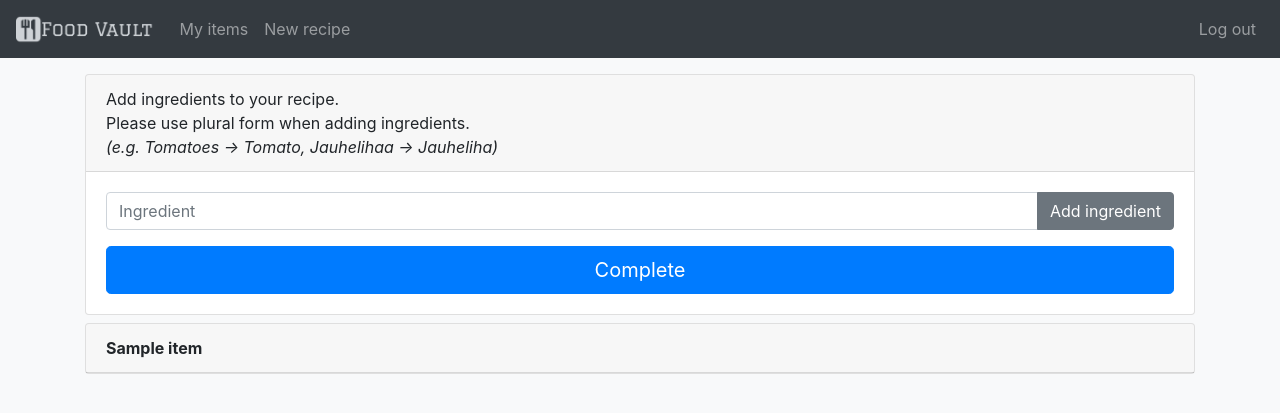
After one commit to Darake/ruokaholvi, a Flask app: page /recipes/ingredients/1/ in a window 1280 px wide. The commit adds this page. Shown: the top 413 px of the page. Run offline with Flask 2, Linux system fonts and the light colour scheme; a user stored in the database is signed in; tables that the repository leaves empty hold one stand-in row (values such as "Sample post"); some libraries are stand-ins or nearby versions.

Commit message:
Add functionality for creating recipes

```diff
--- a/application/__init__.py
+++ b/application/__init__.py
@@ -1,11 +1,16 @@
 # flask-sovellus
 from flask import Flask
 app = Flask(__name__)
+
+# kansioiden määrittelyä
+import os
 app.static_folder = 'static'
+APP_ROOT = os.path.dirname(os.path.abspath(__file__))
+UPLOAD_FOLDER = os.path.join(APP_ROOT, 'static/uploads')
+app.config['UPLOAD_FOLDER'] = UPLOAD_FOLDER
 
 # tietokanta
 from flask_sqlalchemy import SQLAlchemy
-import os
 
 if os.environ.get("HEROKU"):
     app.config["SQLALCHEMY_DATABASE_URI"] = os.environ.get("DATABASE_URL")
@@ -22,6 +27,9 @@ from application.items import views
 
 from application.auth import models
 from application.auth import views
+
+from application.recipes import models
+from application.recipes import views
 
 # kirjautuminen
 from application.auth.models import User
--- a/application/auth/models.py
+++ b/application/auth/models.py
@@ -1,7 +1,7 @@
 from application import db
-from application.models import BaseWithName
+from application.models import Base, DatestampMixIn, NameMixIn
 
-class User(BaseWithName):
+class User(Base, DatestampMixIn, NameMixIn):
 
     __tablename__ = "account"
 
@@ -9,6 +9,7 @@ class User(BaseWithName):
     password = db.Column(db.String(144), nullable=False)
 
     items = db.relationship("UserItem", backref='account', lazy=True)
+    recipes = db.relationship("Recipe", backref='account', lazy=True)
 
     def __init__(self, name, username, password):
         self.name = name
--- /dev/null
+++ b/application/recipes/forms.py
@@ -0,0 +1,16 @@
+from flask_wtf import FlaskForm
+from wtforms import StringField, TextAreaField, FileField, validators
+
+class IngredientForm(FlaskForm):
+    ingredient = StringField("Ingredient:", [validators.InputRequired()])
+
+    class Meta:
+        csrf = False
+
+class RecipeForm(FlaskForm):
+    name = StringField("Recipe name:", [validators.InputRequired()])
+    instructions = TextAreaField("Instructions:", [validators.InputRequired()])
+    image = FileField("Image:", [validators.Optional()])
+
+    class Meta:
+        csrf = False
--- /dev/null
+++ b/application/recipes/models.py
@@ -0,0 +1,45 @@
+from application import db, app
+from application.models import Base, NameMixIn, DatestampMixIn
+
+from flask_login import current_user
+from sqlalchemy.sql import text
+
+class Ingredient(Base):
+
+    recipe_id = db.Column(db.Integer, db.ForeignKey('recipe.id'),
+                            nullable=False)
+    item_id = db.Column(db.Integer, db.ForeignKey('item.id'), nullable=False)
+
+    def __init__(self, recipe_id, item_id):
+        self.recipe_id = recipe_id
+        self.item_id = item_id
+
+    @staticmethod
+    def list_recipes_ingredients(recipeId):
+        stmt = text("SELECT item.name FROM item, ingredient, recipe"
+                    " WHERE item.id = ingredient.item_id"
+                    " AND ingredient.recipe_id = :recipeId"
+                    " GROUP BY item.name").params(recipeId=recipeId)
+        res = db.engine.execute(stmt)
+
+        response = []
+        for row in res:
+            response.append(row[0])
+
+        return response
+
+class Recipe(Base, DatestampMixIn, NameMixIn):
+
+    instructions = db.Column(db.String(2000), nullable=False)
+    image = db.Column(db.String(144), nullable=True)
+
+    account_id = db.Column(db.Integer, db.ForeignKey('account.id'),
+                            nullable=False)
+
+    ingredients = db.relationship("Ingredient", backref='Recipe', lazy=True)
+
+
+    def __init__(self, name, instructions, image):
+        self.name = name
+        self.instructions =instructions
+        self.image = image
--- /dev/null
+++ b/application/recipes/views.py
@@ -0,0 +1,68 @@
+from flask import redirect, render_template, request, url_for
+from flask_login import login_required, current_user
+from werkzeug.utils import secure_filename
+
+from application import app, db
+from application.items.models import Item
+from application.recipes.models import Recipe, Ingredient
+from application.recipes.forms import RecipeForm, IngredientForm
+
+from cloudinary.uploader import upload
+
+@app.route("/recipes/new", methods=["GET", "POST"])
+@login_required
+def recipes_create():
+    if request.method == "GET":
+        return render_template("recipes/new.html", form=RecipeForm())
+
+    form = RecipeForm(request.form)
+    if not form.validate():
+        return render_template("/recipes/new.html", form=form)
+
+    try:
+        file = request.files[form.image.name]
+        upload_result = upload(file)
+        url = upload_result['url']
+    except:
+        url = None
+
+
+    r = Recipe(form.name.data, form.instructions.data, url)
+    r.account_id = current_user.id
+
+    db.session().add(r)
+    db.session().flush()
+    recipeId = r.id
+
+    db.session().commit()
+
+    return redirect(url_for("recipes_ingredients", recipeId=recipeId))
+
+@app.route("/recipes/ingredients/<recipeId>/" , methods=["GET", "POST"])
+@login_required
+def recipes_ingredients(recipeId):
+    if request.method == "GET":
+        return render_template("/recipes/ingredients.html",
+                                form=IngredientForm(),
+                                ingredients=Ingredient.list_recipes_ingredients(recipeId),
+                                recipeId=recipeId)
+
+    form = IngredientForm(request.form)
+    if not form.validate():
+        return redirect(url_for("recipes_ingredients", recipeId=recipeId))
+
+    try:
+        itemId = Item.query.filter_by(name=form.ingredient.data).first().id
+        ingredient = Ingredient(recipeId, itemId)
+    except:
+        item = Item(form.ingredient.data)
+        db.session().add(item)
+        db.session().flush()
+        ingredient = Ingredient(recipeId, item.id)
+
+    app.logger.info(ingredient)
+
+    db.session().add(ingredient)
+    db.session().commit()
+
+    return redirect(url_for("recipes_ingredients", recipeId=recipeId))
--- a/application/templates/layout.html
+++ b/application/templates/layout.html
@@ -29,6 +29,9 @@
         <li class="nav-item">
           <a class="nav-link" href="{{ url_for('items_index') }}">My items</a>
         </li>
+        <li class="nav-item">
+          <a class="nav-link" href="{{ url_for('recipes_create') }}">New recipe</a>
+        </li>
       </ul>
 
       <ul class="navbar-nav ml-auto">
@@ -45,19 +48,6 @@
       {% endblock %}
   </div>
 
-
-  <!--<div class="container-fluid text-center">
-    <div class="row content">
-      <div class="col-sm-2 sidenav">
-      </div>
-      <div class="col-sm-8 text-left">
-
-      </div>
-      <div class="col-sm-2 sidenav">
-      </div>
-    </div>
-  </div>-->
-
 </body>
 
 </html>
--- /dev/null
+++ b/application/templates/recipes/ingredients.html
@@ -0,0 +1,35 @@
+{% extends "layout.html" %}
+
+{% block body %}
+<div class="card mt-3">
+    <div class="card-header">
+        Add ingredients to your recipe. </br>
+        Please use plural form when adding ingredients. </br>
+        <i>(e.g. Tomatoes -> Tomato, Jauhelihaa -> Jauheliha)</i>
+    </div>
+    <div class="card-body">
+        <form method="POST" action="{{ url_for('recipes_ingredients', recipeId=recipeId) }}">
+            <div class="input-group mb-3">
+                {{ form.ingredient(class="form-control", placeholder="Ingredient") }}
+                <div class="input-group-append">
+                    <input class="btn btn-secondary" type="submit" value="Add ingredient" />
+                </div>
+            </div>
+        </form>
+        <a href="{{ url_for('items_index') }}" class="btn btn-primary btn-lg btn-block">Complete</a>
+    </div>
+</div>
+
+{% for ingredient in ingredients %}
+<div class="card mt-2">
+    <div class="card-header">
+        <b>{{ ingredient }}</b>
+    </div>
+</div>
+{% endfor %}
+
+{% for error in form.ingredient.errors %}
+{{ error }}
+{% endfor %}
+
+{% endblock %}
```
Also changed, not shown: application/items/models.py (+3 -4 lines), application/models.py (+7 -1 lines), application/templates/recipes/new.html (added, +19 -0 lines), application/static/uploads/Loimitus1.png (added), application/static/uploads/bigO.png (added), application/static/uploads/datankulku.png (added), application/static/uploads/test.png (added).
